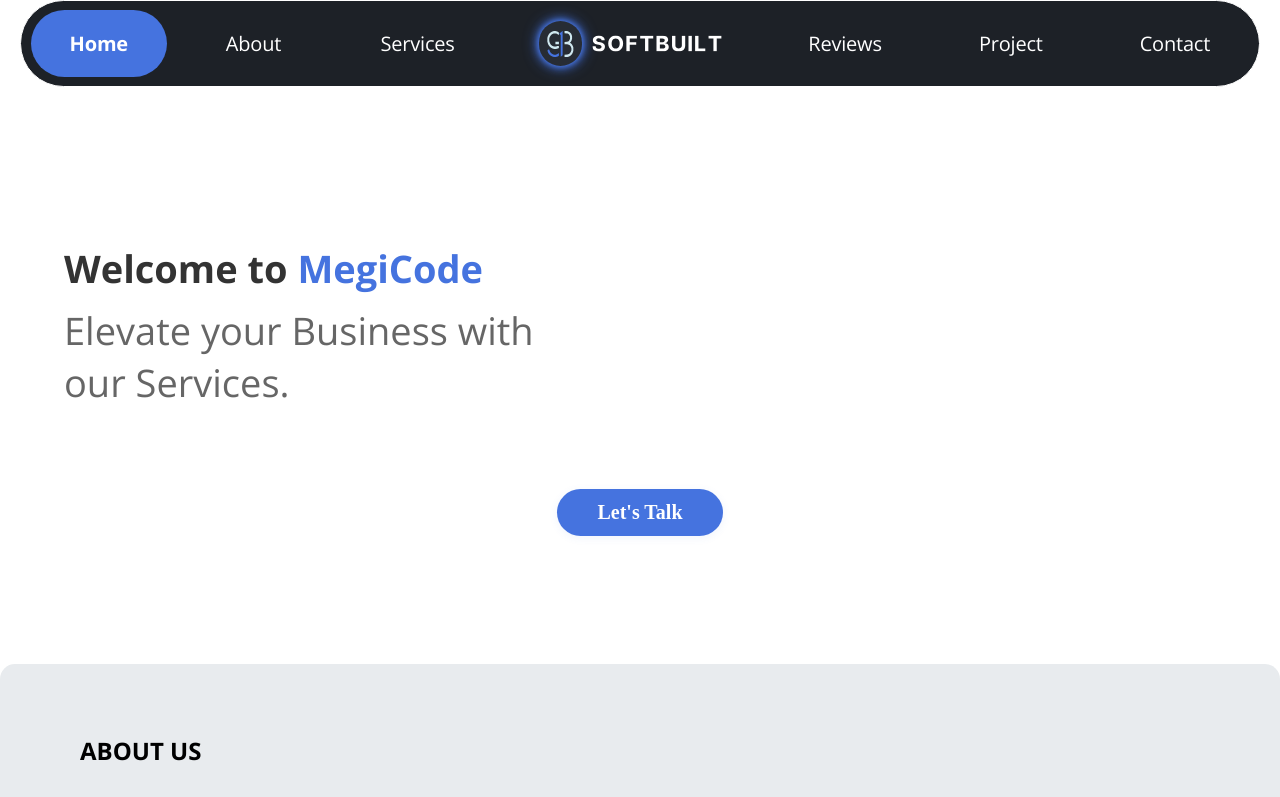
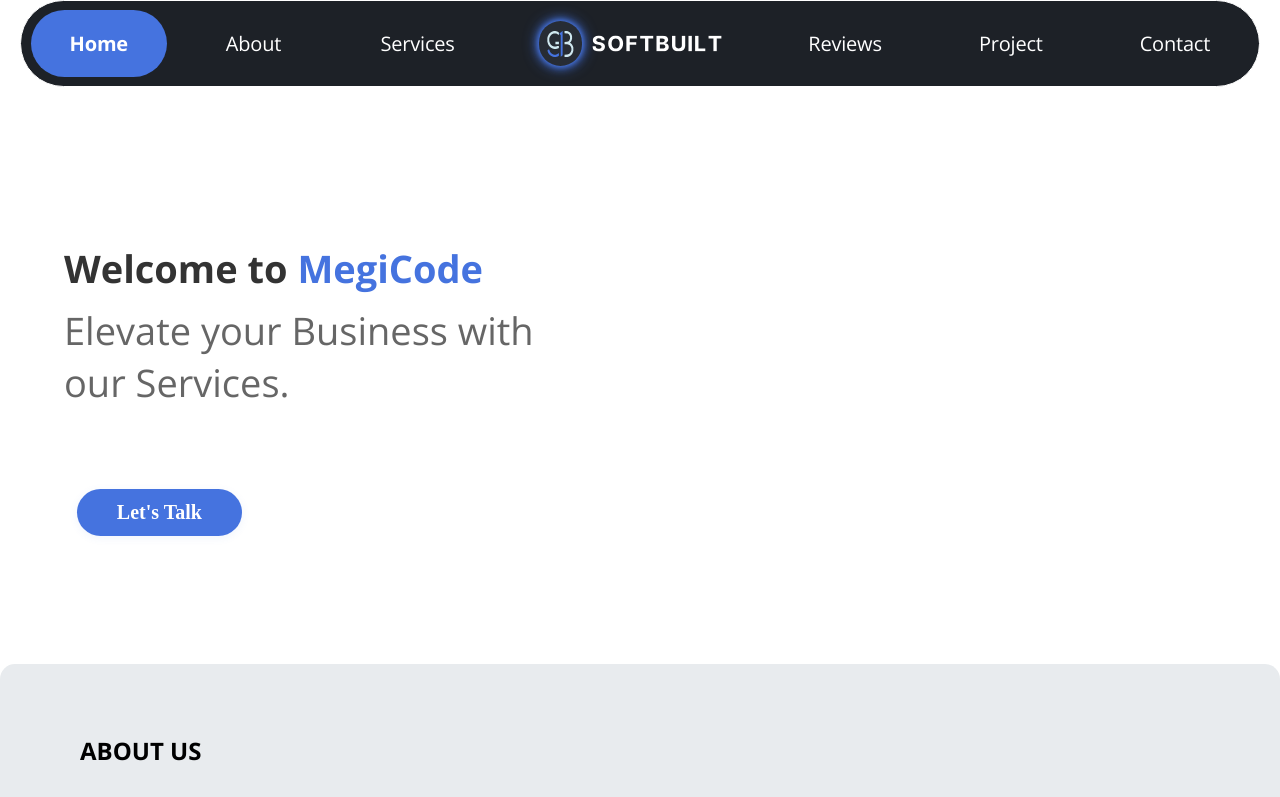
Before and after one commit to ghulam-mujtaba5/megicode, a Next.js app: page / in a window 1280 px wide. Shown: the top 797 px of the page. Built offline with nearby package versions, Linux system fonts and the light colour scheme.

Commit message:
fix: Adjust button alignment in CTA component for better layout on desktop

```diff
--- a/components/CTA/LetsTalkButtonCommon.module.css
+++ b/components/CTA/LetsTalkButtonCommon.module.css
@@ -1,10 +1,12 @@
 /* Row container for centering the button */
+/* Row container for the button: left on desktop, center on mobile */
 .ctaButtonRow {
   width: 100%;
   display: flex;
-  justify-content: center;
+  justify-content: flex-start;
   align-items: center;
   margin-bottom: 2.5rem;
+  padding-left: 6%;
 }
 
 @media (max-width: 768px) {
```
